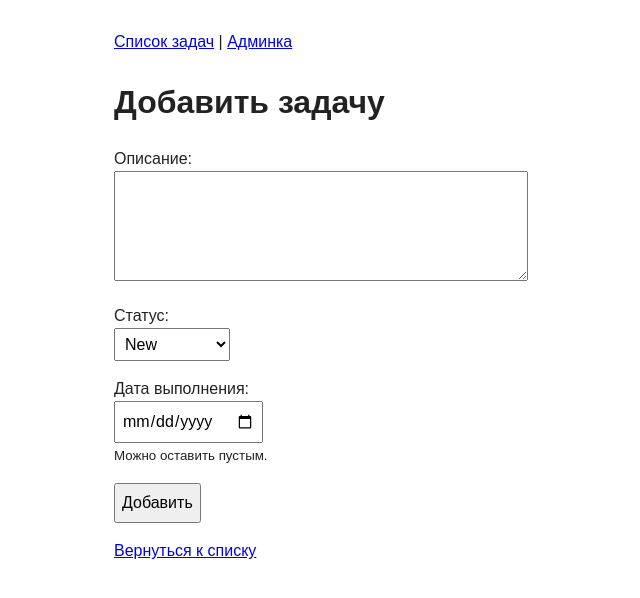
After one commit to UralSultan/homework_52_Sultan_Uralbek_uulu, a Django app: page /add/ in a window 1280 px wide. The commit adds this page. Shown: the top 598 px of the page, without its empty margins (126-766 px from the left). Run offline with Django 5.2, Linux system fonts and the light colour scheme.

Commit message:
added view for create tasks, added endpoint for this view, and template to display task create form

```diff
--- /dev/null
+++ b/todo/templates/todo/task_form.html
@@ -0,0 +1,33 @@
+{% extends 'todo/base.html' %}
+
+{% block title %}Добавить задачу{% endblock %}
+
+{% block content %}
+<h1>Добавить задачу</h1>
+<form method="post">
+    {% csrf_token %}
+
+    <p>
+        <label for="description">Описание:</label><br>
+        <textarea id="description" name="description" rows="4" required></textarea>
+    </p>
+
+    <p>
+        <label for="status">Статус:</label><br>
+        <select id="status" name="status">
+            {% for value, label in status_choices %}
+                <option value="{{ value }}">{{ label }}</option>
+            {% endfor %}
+        </select>
+    </p>
+
+    <p>
+        <label for="due_date">Дата выполнения:</label><br>
+        <input id="due_date" type="date" name="due_date">
+        <br><small>Можно оставить пустым.</small>
+    </p>
+
+    <button type="submit">Добавить</button>
+</form>
+<p><a href="{% url 'task_list' %}">Вернуться к списку</a></p>
+{% endblock %}
--- a/todo/templates/todo/task_list.html
+++ b/todo/templates/todo/task_list.html
@@ -3,6 +3,9 @@
 {% block title %}Список задач{% endblock %}
 
 {% block content %}
+<h1>Список задач</h1>
+<p><a href="{% url 'task_add' %}">Добавить задачу</a></p>
+
 <h1>Список задач</h1>
 {% if tasks %}
     <ul class="task-list">
--- a/todo/urls.py
+++ b/todo/urls.py
@@ -4,4 +4,5 @@ from . import views
 
 urlpatterns = [
     path('', views.task_list, name='task_list'),
+    path('add/', views.task_add, name='task_add'),
 ]
--- a/todo/views.py
+++ b/todo/views.py
@@ -1,6 +1,17 @@
-from django.shortcuts import render
-from .models import Task
+from django.shortcuts import render, redirect
+from .models import Task, STATUS_CHOICES
 
 def task_list(request):
     tasks = Task.objects.all()
     return render(request, 'todo/task_list.html', {'tasks': tasks})
+
+def task_add(request):
+    if request.method == 'POST':
+        Task.objects.create(
+            description=request.POST.get('description', ''),
+            status=request.POST.get('status', 'new'),
+            due_date=request.POST.get('due_date') or None,
+        )
+        return redirect('task_list')
+
+    return render(request, 'todo/task_form.html', {'status_choices': STATUS_CHOICES})
```
